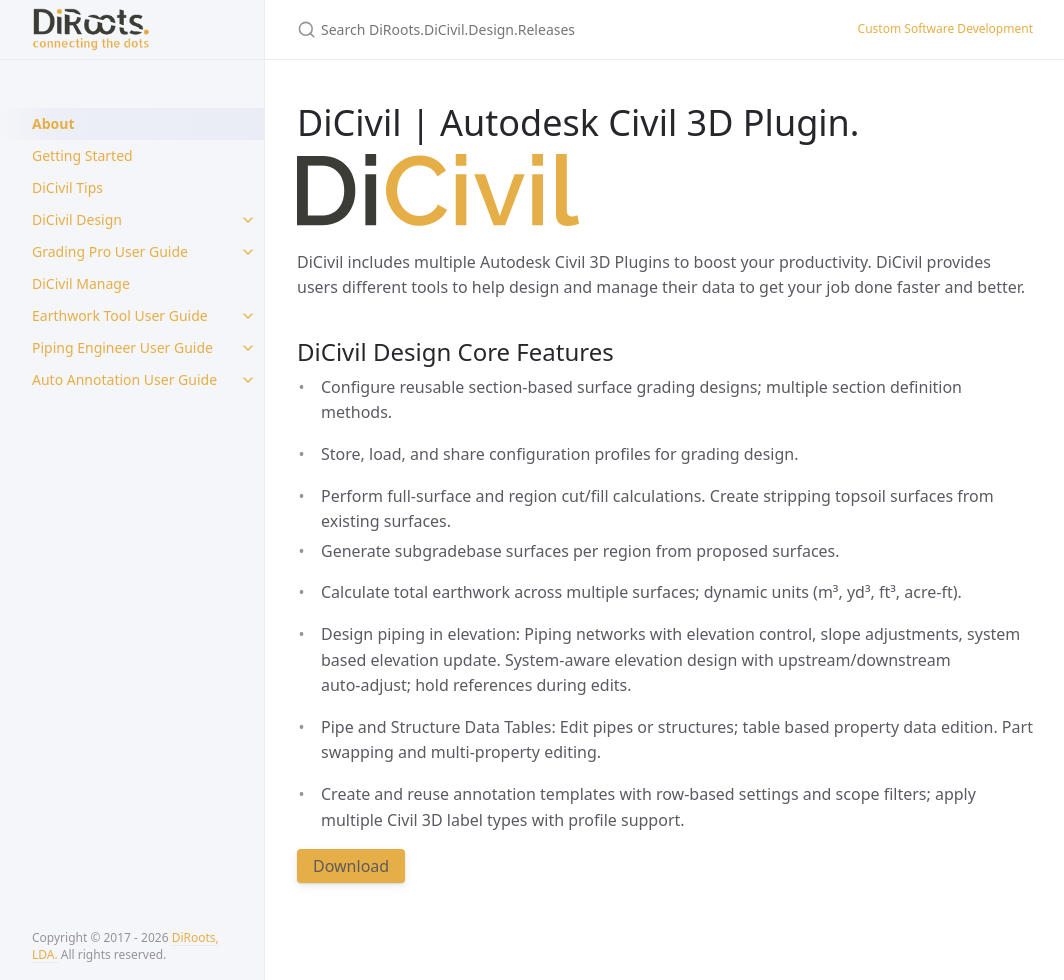
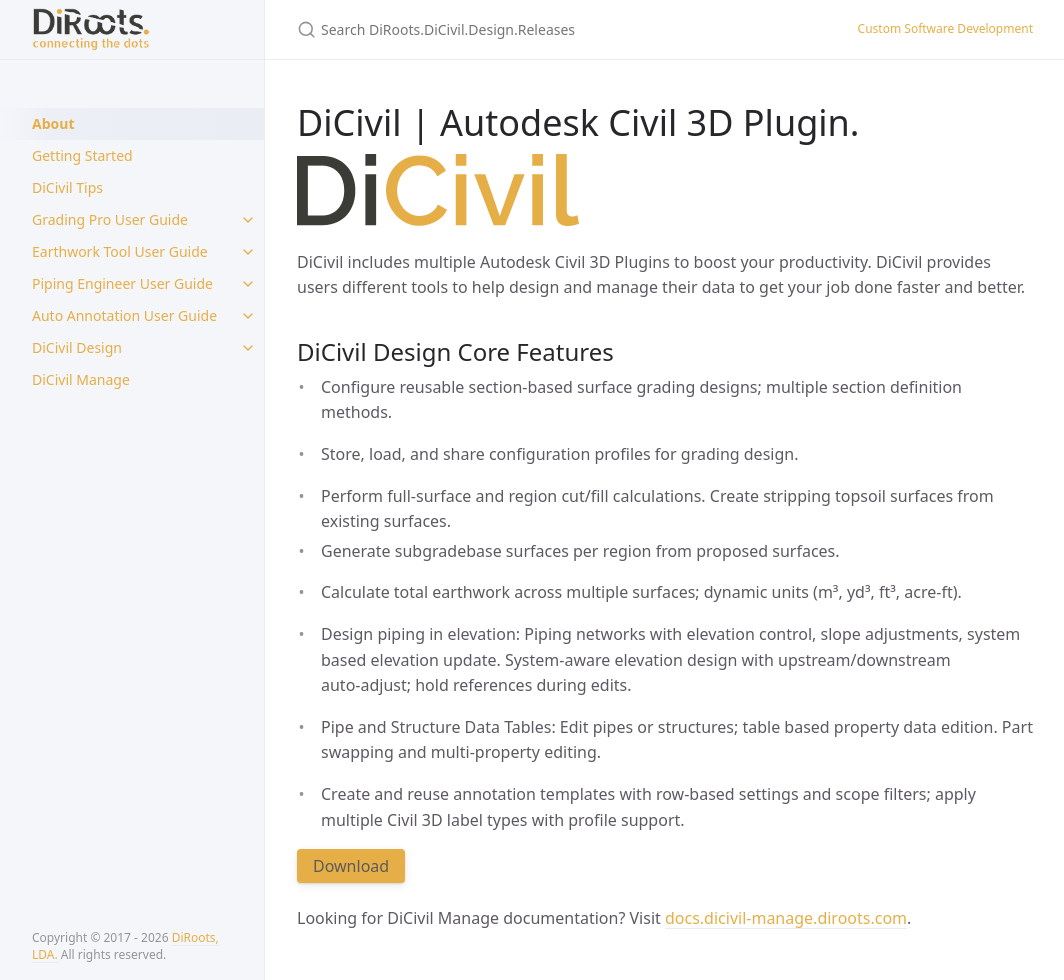
Before and after one commit to DiRoots-Limited/DiRoots.DiCivil.Design.Releases, a Jekyll site: the page built from index.md, in a window 1280 px wide and 980 px high. Shown: the whole window, without its empty margins (107-1171 px from the left). Built offline with Jekyll 4.4.1, drawn with Linux system fonts in a browser that asks for light colours.

Commit message:
update: Doc update

```diff
--- a/index.md
+++ b/index.md
@@ -29,3 +29,5 @@ DiCivil includes multiple Autodesk Civil 3D Plugins to boost your productivity.
 
 
 [Download](https://diroots.com/civil3d-plugins/dicivil/){: .btn .btn-di-orange }
+
+Looking for DiCivil Manage documentation? Visit [docs.dicivil-manage.diroots.com](https://docs.dicivil-manage.diroots.com).
```
Also changed, not shown: docs/pages/DiCivil-Design.md (+1 -1 lines), docs/pages/DiCivil-Manage.md (+1 -1 lines), README.md.
